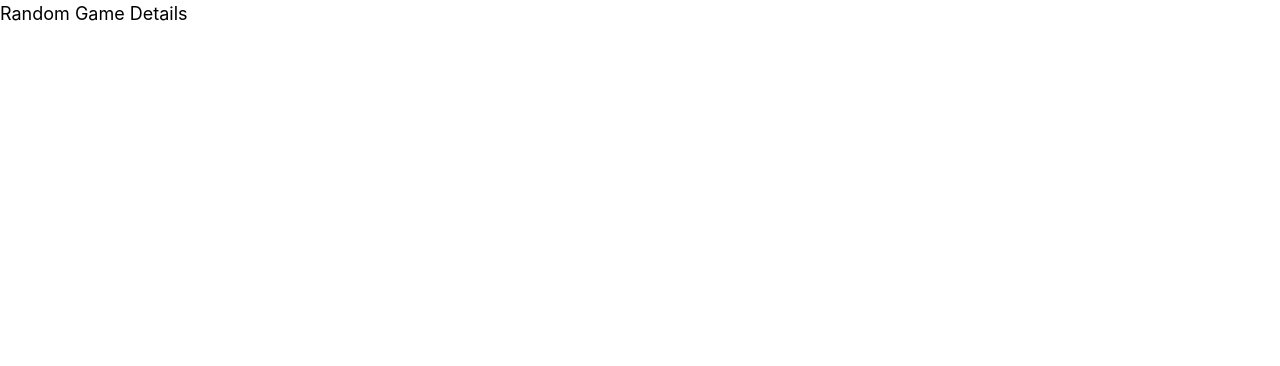
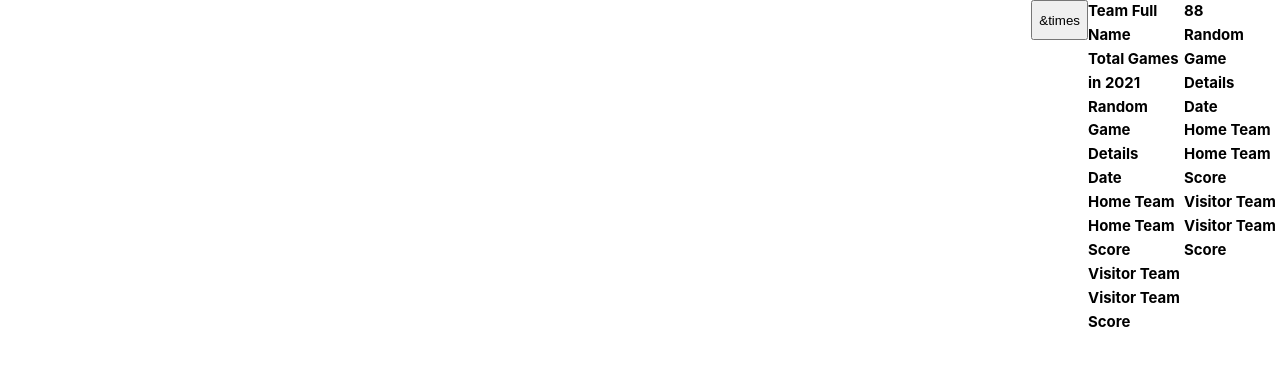
Before and after one commit to jaredm22/alikra-take-home, a Next.js app: page /components/Overlay in a window 1280 px wide. Shown: the top 366 px of the page. Built offline with nearby package versions, Linux system fonts and the light colour scheme.

Commit message:
Added overlay

```diff
--- a/pages/components/Overlay.js
+++ b/pages/components/Overlay.js
@@ -1,17 +1,37 @@
 export default function Overlay(props){
+    console.log(props)
+
     return(
         <div className="overlay-container">
-            <div className="header">
 
-            </div>
+            <div className="side-card-container">
+                <div className="side-card-header">
+                    <h5>{props.name}</h5>
+                    <button className="close-overlay-btn" onClick={props.handleOverlayClose}>&times</button>
+                </div>
+                <div className="side-card-info-container">
+                    <div className="side-card-left">
+                        <h5>Team Full Name</h5>
+                        <h5>Total Games in 2021</h5>
+                        <h5>Random Game Details</h5>
+                        <h5>Date</h5>
+                        <h5>Home Team</h5>
+                        <h5>Home Team Score</h5>
+                        <h5>Visitor Team</h5>
+                        <h5>Visitor Team Score</h5>
+                    </div>
 
-            <div className="team-details">
-
-            </div>
-
-            <div className="random-game-details">
-                <p>Random Game Details</p>
-
+                    <div className="side-card-right">
+                        <h5>{props.full_name}</h5>
+                        <h5>{88}</h5>
+                        <h5>Random Game Details</h5>
+                        <h5>Date</h5>
+                        <h5>Home Team</h5>
+                        <h5>Home Team Score</h5>
+                        <h5>Visitor Team</h5>
+                        <h5>Visitor Team Score</h5>
+                    </div>
+                </div>
             </div>
         </div>
     )
--- a/pages/components/Table.js
+++ b/pages/components/Table.js
@@ -16,7 +16,7 @@ export default function Table(props) {
             </thead>
             <tbody>
                 {props.teams ? props.teams.map(t =>
-                    <TableRow key={`tr-${t.name}`} {...t} selectHandler={props.onTeamSelect} selected={props.selectedTeam}/>
+                    <TableRow key={`tr-${t.name}`} {...t} selectHandler={props.handleTeamSelect} selected={props.selectedTeam}/>
                 ) : false}
             </tbody>
         </table>
--- a/styles/styles.scss
+++ b/styles/styles.scss
@@ -72,4 +72,36 @@ h1 {
     top: 0;
     left: 0;
     z-index: 1;
+
+    .side-card-container {
+        position: fixed;
+        right: 0;
+        height: 100%;
+        width: 30%;
+        display: flex;
+        flex-direction: row;
+        background: white;
+
+        .side-card-info-container {
+            height: 100%;
+            width: 100%;
+            display: flex;
+            flex-direction: row;
+        }
+
+        .side-card-header {
+            height: 40px;
+            width: 100%;
+            display: flex;
+            flex-direction: row;
+            justify-content: space-between;
+        }
+
+        .side-card-left, .side-card-right {
+            height: 100%;
+            width: 100%;
+            display: flex;
+            flex-direction: column;
+        }
+    }
 }
```
Also changed, not shown: pages/index.js (+31 -15 lines).
